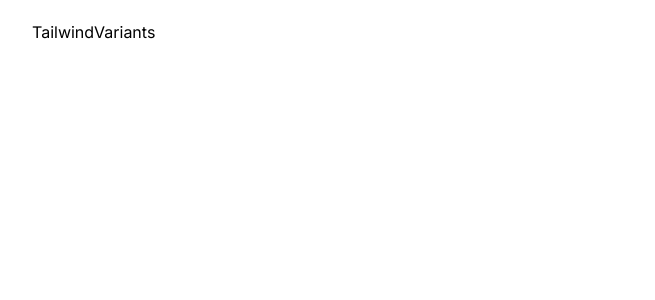
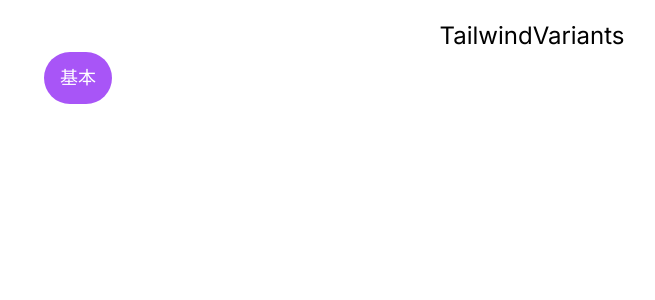
Before and after one commit to ryuta09/nextjs-testing-environment, a Next.js app: page /tailwindvariants in a window 1280 px wide. Shown: the top 300 px of the page, without its empty margins (108-763 px from the left). Built offline with nearby package versions, Linux system fonts and the light colour scheme.

Commit message:
feat: 基本的な使い方とTypeScriptと一緒に使った場合の型定義の実装

```diff
--- /dev/null
+++ b/app/components/Button.tsx
@@ -0,0 +1,37 @@
+import React from "react";
+import { VariantProps, tv } from "tailwind-variants";
+
+const buttonStyle = tv({
+  base: "font-medium bg-blue-500 text-white rounded-full active:opacity-80",
+  variants: {
+    color: {
+      primary: "bg-blue-500 text-white",
+      secondary: "bg-purple-500 text-white",
+    },
+    size: {
+      sm: "text-sm",
+      md: "text-base",
+      lg: "px-4 py-3 text-lg",
+    },
+  },
+  compoundVariants: [
+    {
+      size: ["sm", "md"],
+      class: "px-3 py-1",
+    },
+  ],
+  defaultVariants: {
+    size: "md",
+    color: "primary",
+  },
+});
+type ButtonVariants = VariantProps<typeof buttonStyle>;
+
+interface ButtonProps extends ButtonVariants {
+  children: React.ReactNode;
+}
+const Button = ({ color, size, children }: ButtonProps) => {
+  return <button className={buttonStyle({ color, size })}>{children}</button>;
+};
+
+export default Button;
--- a/app/tailwindvariants/page.tsx
+++ b/app/tailwindvariants/page.tsx
@@ -1,9 +1,11 @@
 import React from 'react'
+import Button from '../components/Button'
 
 const TailwindVariants = () => {
   return (
-    <div className='max-w-[1000px] w-full mx-auto my-5'>
-      <div>TailwindVariants</div>
+    <div className='max-w-[1000px] w-full mx-auto my-5 px-3'>
+      <h2 className='text-2xl text-center '>TailwindVariants</h2>
+      <Button color='secondary' size='lg'>基本</Button>
     </div>
   )
 }
```
